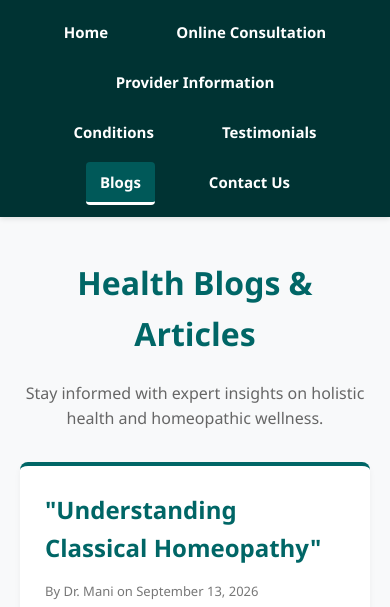
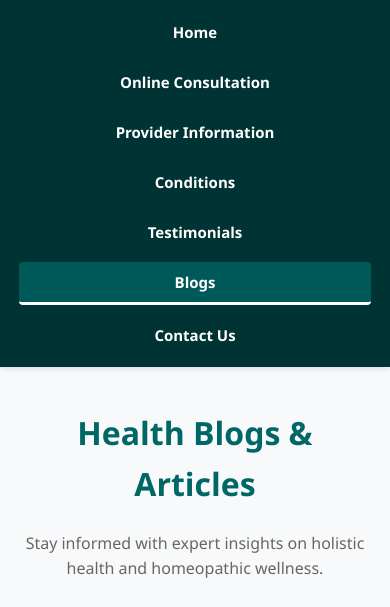
Before and after one commit to Saiprasad7649/homoeocarebydrmani, a Django app: page /blogs/ in a window 390 px wide. Shown: the top 607 px of the page. Run offline with Django 5.2, Linux system fonts and the light colour scheme; data comes from the database, SQL or seed files in the repository.

Commit message:
Add responsive mobile navbar

```diff
--- a/main/templates/main/base.html
+++ b/main/templates/main/base.html
@@ -8,11 +8,27 @@
     <title>Homoeocare By Dr. Mani</title>
     <!-- Link our external professional stylesheet -->
     <link rel="stylesheet" href="{% static 'main/css/style.css' %}">
+    <style>
+        /* Mobile Navbar Responsive Tweaks */
+        @media (max-width: 768px) {
+            nav {
+                flex-direction: column !important;
+                padding: 10px 15px !important;
+                gap: 6px !important;
+            }
+            nav a {
+                display: block !important;
+                width: 90% !important;
+                margin: 2px auto !important;
+                text-align: center !important;
+            }
+        }
+    </style>
 </head>
 <body style="display: flex; flex-direction: column; min-height: 100vh; margin: 0;">
 
     <!-- Navigation Bar -->
-    <nav style="background: #003333; padding: 12px 20px; display: flex; justify-content: center; gap: 10px; flex-wrap: wrap; box-shadow: 0 2px 5px rgba(0,0,0,0.1);">
+    <nav style="background: #003333; padding: 12px 20px; display: flex; justify-content: center; align-items: center; gap: 10px; flex-wrap: wrap; box-shadow: 0 2px 5px rgba(0,0,0,0.1);">
 
         <a href="{% url 'home' %}" class="{% if request.resolver_match.url_name == 'home' %}active-tab{% endif %}" style="color: white; text-decoration: none; padding: 8px 14px; border-radius: 4px; font-size: 15px; transition: background 0.2s;">Home</a>
 
```
